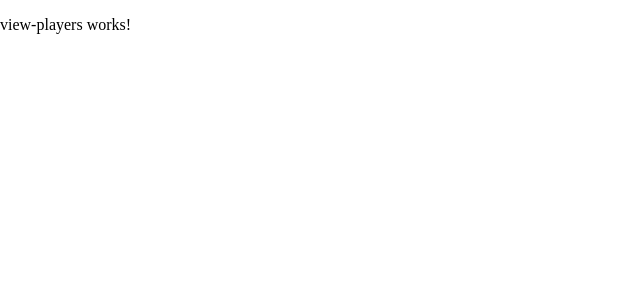
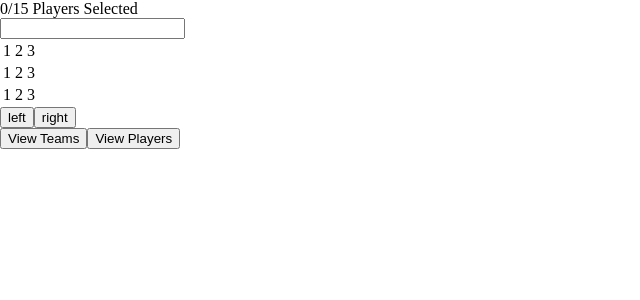
Before and after one commit to BenGardiner123/nba-front-end, an Angular app in the folder NBA-Predictions/: page /viewPlayers in a window 1280 px wide. Shown: the top 300 px of the page, without its empty margins (0-640 px from the left). Built offline with nearby package versions, Linux system fonts and the light colour scheme.

Commit message:
Added https service add barebones view-player

```diff
--- a/NBA-Predictions/src/app/routers/home/home.component.css
+++ b/NBA-Predictions/src/app/routers/home/home.component.css
@@ -35,7 +35,7 @@ img{
     max-height: 200px;
 }
 
-.userInput{
+.user-input{
     height: 18vh;
     margin-top: 5vh;
     outline: none;
--- a/NBA-Predictions/src/app/routers/home/home.component.html
+++ b/NBA-Predictions/src/app/routers/home/home.component.html
@@ -1,9 +1,8 @@
 <div class="overlay"></div>
-<div class ="container">
+<div class="container">
     <div class="image"><img src="../../../assets/logo-NBA-trans2.png"></div>
-    <div class="userInput">
-        <input type="text" placeholder="Enter a team name..." (keyup)="inputVal(input.value)"
-         (keyup.enter)="inputVal(input.value)" (blur)="inputVal(input.value)"  #input>
+    <div class="user-input">
+        <input type="text" placeholder="Enter a team name..." (keyup)="inputVal(input.value)" #input>
         <button (click)="navigate()">{{buttonName}}</button>
     </div>
 </div>
--- a/NBA-Predictions/src/app/routers/home/home.component.ts
+++ b/NBA-Predictions/src/app/routers/home/home.component.ts
@@ -1,7 +1,8 @@
-import { Component, OnInit , OnDestroy , ViewEncapsulation } from '@angular/core';
+import { Component, OnInit, OnDestroy, ViewEncapsulation } from '@angular/core';
 // ViewEncapsulation to use body and html tag in a component
 
 import { NavService } from '../../services/nav-service.service';
+import { HttpService } from '../../services/http-service.service';
 
 
 @Component({
@@ -15,37 +16,34 @@ export class HomeComponent implements OnInit {
   buttonName = "Create";
   Teams = [];
 
-  constructor(private navService: NavService) {  }
+  constructor(private navService: NavService, private httpService: HttpService) { }
 
   ngOnInit(): void {
+    // Grab all teams everytime the landing page is loaded
+    // Team[] = this.httpService.GetAllTeams();
     document.body.classList.add('landingPageBackgroundImage');
   }
 
-  ngOnDestroy(){  //I am removing the class to prevent body backgroundImage from leaking to other components
+  ngOnDestroy() {  //I am removing the class to prevent body backgroundImage from leaking to other components
     document.body.classList.remove('landingPageBackgroundImage');
   }
 
-  navigate(){
-    if(this.buttonName == "View"){
+  navigate() {
+    if (this.buttonName == "View") {
       this.navService.navViewTeam();
     }
-    else{
+    else {
       this.navService.navCreateTeam();
     }
   }
 
-  inputVal(teamName: string){
-    this.currentTeam = teamName;
-    this.navService.getTeams(); // just for now do many requests -- but this will be done only once onInit()
-    this.Teams = this.navService.Teams;
-
-    for(let team in this.Teams){
-      if(this.currentTeam == team){
-        this.buttonName = "View";
-      }
-      else{
-        this.buttonName = "Create";
-      }
+  inputVal(teamName: string) {
+    // console.log(teamName);
+    if (this.Teams.includes(teamName)) {
+      this.buttonName = 'View'
+    }
+    else {
+      this.buttonName = 'Create'
     }
   }
 
--- a/NBA-Predictions/src/app/routers/view-players/view-players.component.html
+++ b/NBA-Predictions/src/app/routers/view-players/view-players.component.html
@@ -1 +1,39 @@
-<p>view-players works!</p>
+<div class="header">
+    <div>
+        <div class="team-name"></div>
+        <div class="players-selected">{{playerNo}}/15 Players Selected</div>
+    </div>
+    <div>
+        <input type="text">
+        <!-- <i></i>  Search Icon or button-->
+    </div>
+</div>
+
+<!-- Just for testing, use NgFor later -->
+<table>
+    <tr>
+        <td>1</td>
+        <td>2</td>
+        <td>3</td>
+    </tr>
+    <tr>
+        <td>1</td>
+        <td>2</td>
+        <td>3</td>
+    </tr>
+    <tr>
+        <td>1</td>
+        <td>2</td>
+        <td>3</td>
+    </tr>
+</table>
+
+<div class="numeration">
+    <button>left</button>
+    <button>right</button>
+</div>
+
+<div class="footer-buttons">
+    <button>View Teams</button>
+    <button>View Players</button>
+</div>
--- a/NBA-Predictions/src/app/routers/view-players/view-players.component.ts
+++ b/NBA-Predictions/src/app/routers/view-players/view-players.component.ts
@@ -7,6 +7,8 @@ import { Component, OnInit } from '@angular/core';
 })
 export class ViewPlayersComponent implements OnInit {
 
+  playerNo: number = 0;
+
   constructor() { }
 
   ngOnInit(): void {
--- /dev/null
+++ b/NBA-Predictions/src/app/services/http-service.service.ts
@@ -0,0 +1,14 @@
+import { Injectable } from '@angular/core';
+import { HttpClient } from '@angular/common/http';
+
+@Injectable({
+  providedIn: 'root'
+})
+export class HttpService {
+  constructor(private http: HttpClient) { }
+
+  GetAllTeams(): string[] {
+    // Http GET/ get all teams
+    return null;
+  }
+}
--- a/NBA-Predictions/src/app/services/nav-service.service.ts
+++ b/NBA-Predictions/src/app/services/nav-service.service.ts
@@ -1,17 +1,11 @@
 import { Injectable } from '@angular/core';
 import { Router } from '@angular/router';
-
-import { HttpClient } from '@angular/common/http';
-
-import { Team } from '../modules/team';
 
 @Injectable({
   providedIn: 'root'
 })
 export class NavService {
-  Teams : Team[];
-
-  constructor(private router: Router, private http: HttpClient) { }
+  constructor(private router: Router) { }
 
   navLandingPage() {
     this.router.navigateByUrl("/LandingPage");
@@ -25,15 +19,7 @@ export class NavService {
     this.router.navigateByUrl("/viewPlayers");
   }
 
-  navCreateTeam(){
+  navCreateTeam() {
     this.router.navigateByUrl("/createTeam");
   }
-
- // get all teams from the API
-  getTeams(){
-    let request = this.http.get<Team[]>("https://localhost:5001/NbaApi/GetTeams");
-    request.subscribe((response) =>{
-     this.Teams = response;
-    })
-  }
 }
```
Also changed, not shown: 1 other file (tests, documents, lock files or other folders).
